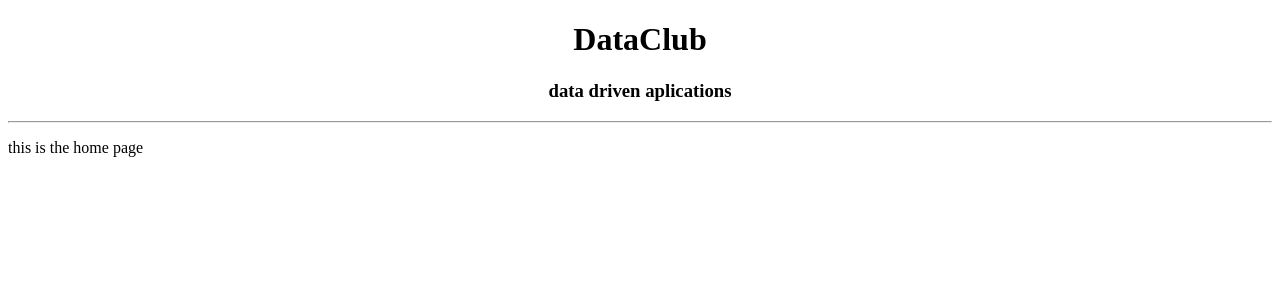
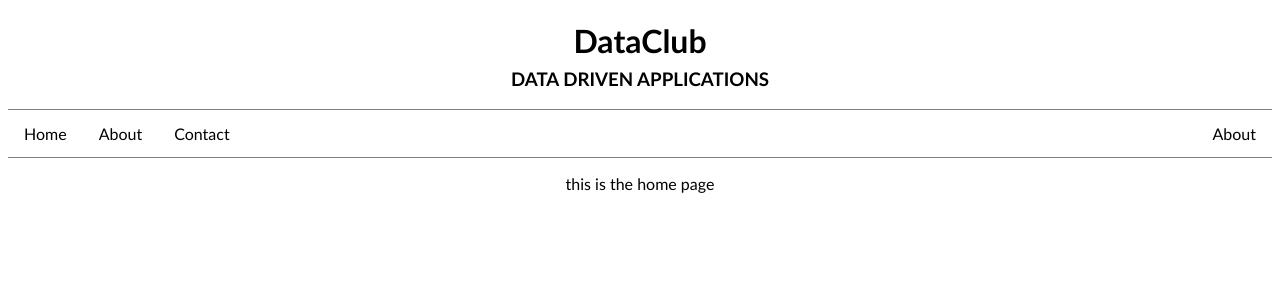
Before and after one commit to tadeup/DataClubProject, a Django app: page / in a window 1280 px wide. Shown: the top 300 px of the page. Run offline with Django 3.2, Linux system fonts and the light colour scheme.

Commit message:
templates and css fixed

```diff
--- a/dataclub/static/base.css
+++ /dev/null
@@ -1,3 +0,0 @@
-#header {
-    text-align: center;
-}
--- /dev/null
+++ b/dataclub/static/css/base.css
@@ -0,0 +1,49 @@
+#header {
+    text-align: center;
+}
+
+body {
+    font-family: 'Trebuchet MS', 'Lucida Sans Unicode', 'Lucida Grande', 'Lucida Sans', Arial, sans-serif;
+    text-align: center;
+}
+
+h1.header-element {
+    margin-bottom: 8px;
+}
+
+h3.header-element {
+   margin-top: 0;
+}
+
+ul {
+    list-style-type: none;
+    margin: 0;
+    padding: 0;
+    overflow: hidden;
+}
+
+li {
+    float: left;
+}
+
+li a {
+    display: block;
+    color: black;
+    text-align: center;
+    padding: 14px 16px;
+    text-decoration: none;
+}
+
+/* Change the link color to #111 (black) on hover */
+li a:hover {
+    background-color: rgb(241, 241, 241);
+}
+
+hr {
+    margin: 0;
+}
+#navi {
+    border-top: 1px solid grey;
+    border-bottom: 1px solid grey;
+    width: 100%;
+}
--- a/dataclub/templates/base.html
+++ b/dataclub/templates/base.html
@@ -5,14 +5,21 @@
     <meta name="viewport" content="width=device-width, initial-scale=1.0">
     <meta http-equiv="X-UA-Compatible" content="ie=edge">
     {% load static %}
-    <link rel="stylesheet" href="{% static 'base.css' %}">
+    <link rel="stylesheet" type="text/css" href="{% static 'css/base.css' %}">
     <title>DataClub</title>
 </head>
 <body>
     <div id="header">
-        <h1>DataClub</h1>
-        <h3>data driven aplications</h3>
-        <hr>
+        <h1 class="header-element">DataClub</h1>
+        <h3 class="header-element">DATA DRIVEN APPLICATIONS</h3>
+        <div id="navi">
+            <ul>
+                <li><a href="{% url 'home:index' %}">Home</a></li>
+                <li><a href="{% url 'home:about' %}">About</a></li>
+                <li><a href="#">Contact</a></li>
+                <li style="float:right"><a href="#">About</a></li>
+            </ul>
+        </div>
     </div>
     {% block body %}
 
```
